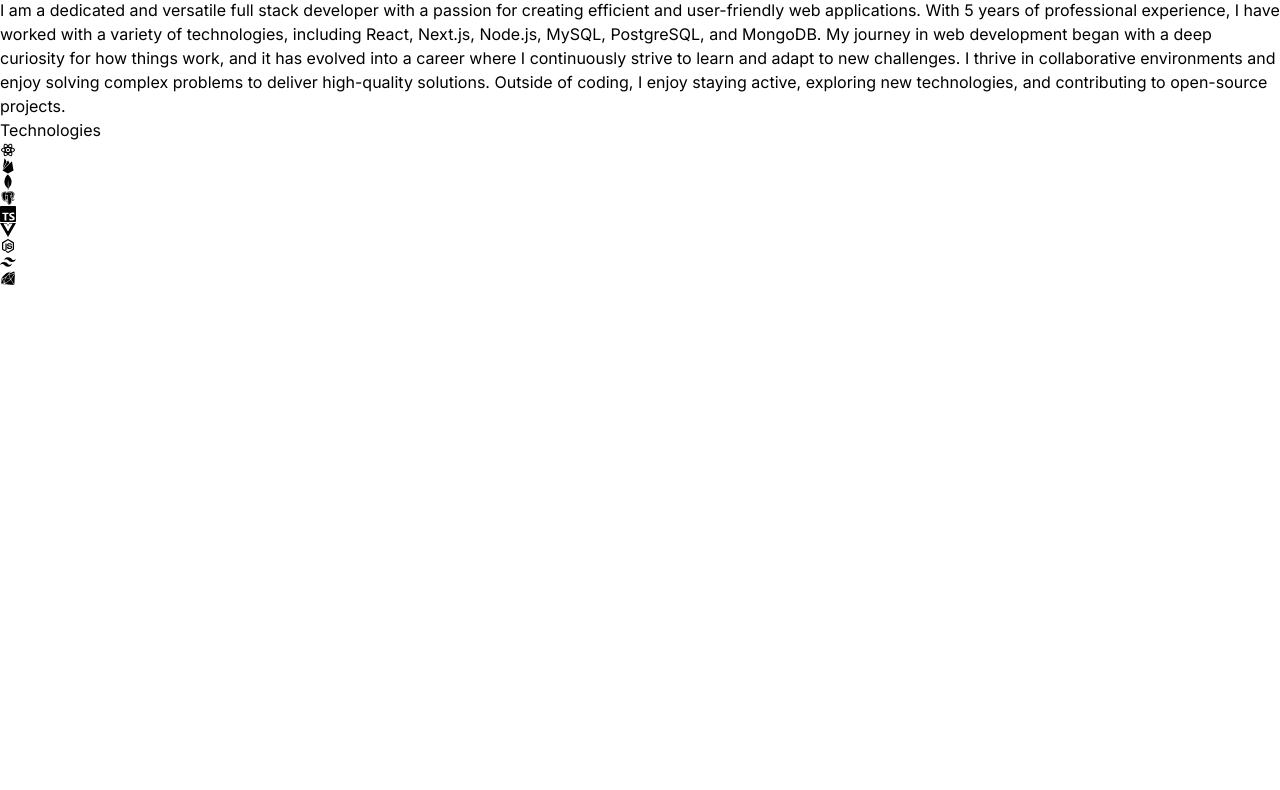
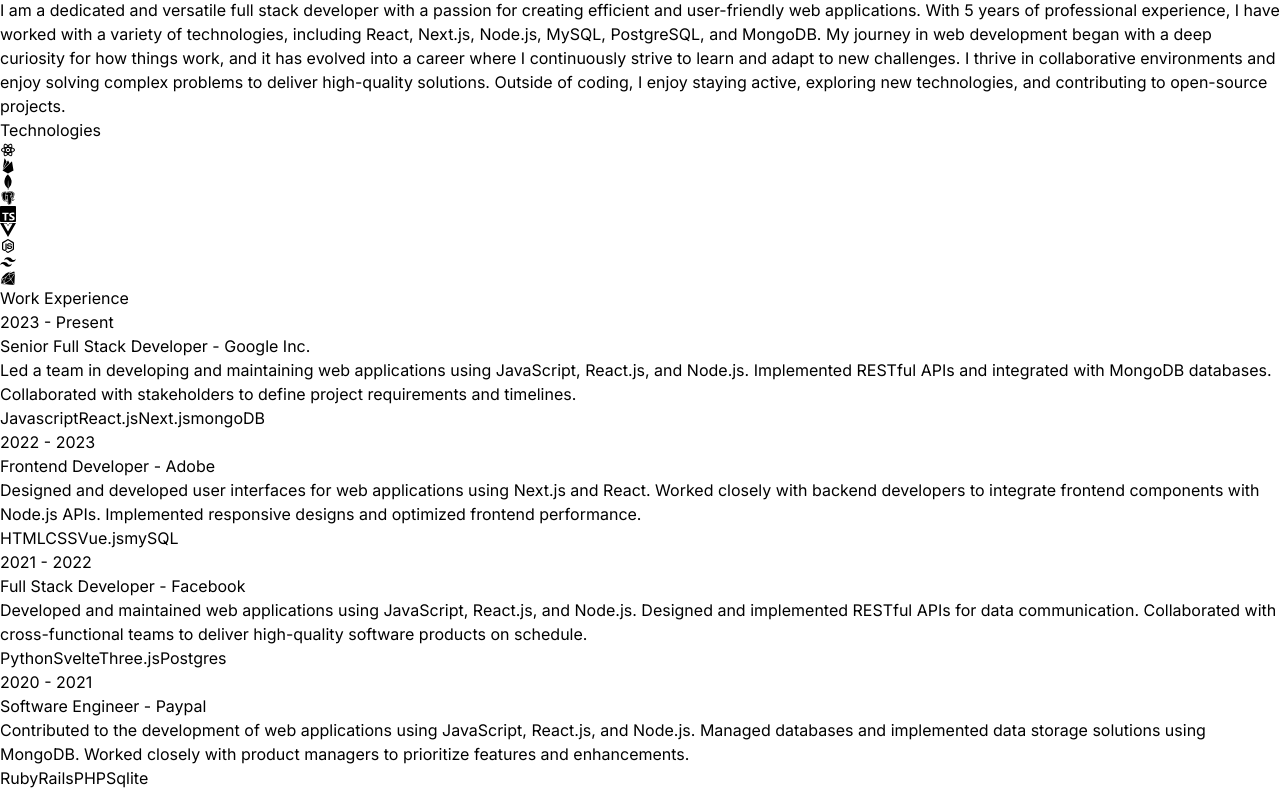
Before and after one commit to dantan380/portfolio, a React (Vite) app in the folder portfolio/: page / in a window 1280 px wide. Shown: the part 1345-2135 px from the top of the page. Before the commit the page ends 1631 px from the top, so only its background shows below. Built offline with nearby package versions, Linux system fonts and the light colour scheme.

Commit message:
Add work experience component to App.

```diff
--- a/portfolio/src/App.jsx
+++ b/portfolio/src/App.jsx
@@ -2,16 +2,18 @@ import About from "./components/About";
 import HeroSection from "./components/HeroSection";
 import Navbar from "./components/Navbar";
 import Technologies from "./components/Technologies";
+import WorkExperience from "./components/WorkExperience";
 
 const App = () => {
   return (
     <div className="overflow-x-hidden antialiased selection:bg-cyan-300 selection:text-cyan-900">
-      <div className="absolute inset-0 -z-10 h-full w-full bg-white bg-[linear-gradient(to_right,#f0f0f0_1px,transparent_1px),linear-gradient(to_bottom,#f0f0f0_1px,transparent_1px)] bg-[size:6rem_4rem]"><div className="fixed bottom-0 left-0 right-0 top-0 bg-[radial-gradient(circle_800px_at_100%_200px,#C5DDFF,transparent)]"></div></div>
+      <div className="fixed inset-0 -z-10 h-full w-full bg-white bg-[linear-gradient(to_right,#f0f0f0_1px,transparent_1px),linear-gradient(to_bottom,#f0f0f0_1px,transparent_1px)] bg-[size:6rem_4rem]"><div className="fixed bottom-0 left-0 right-0 top-0 bg-[radial-gradient(circle_800px_at_100%_200px,#C5DDFF,transparent)]"></div></div>
       <div className="container mx-auto px-8">
         <Navbar />
         <HeroSection />
         <About />
         <Technologies />
+        <WorkExperience />
       </div>
     </div>
   )
```
